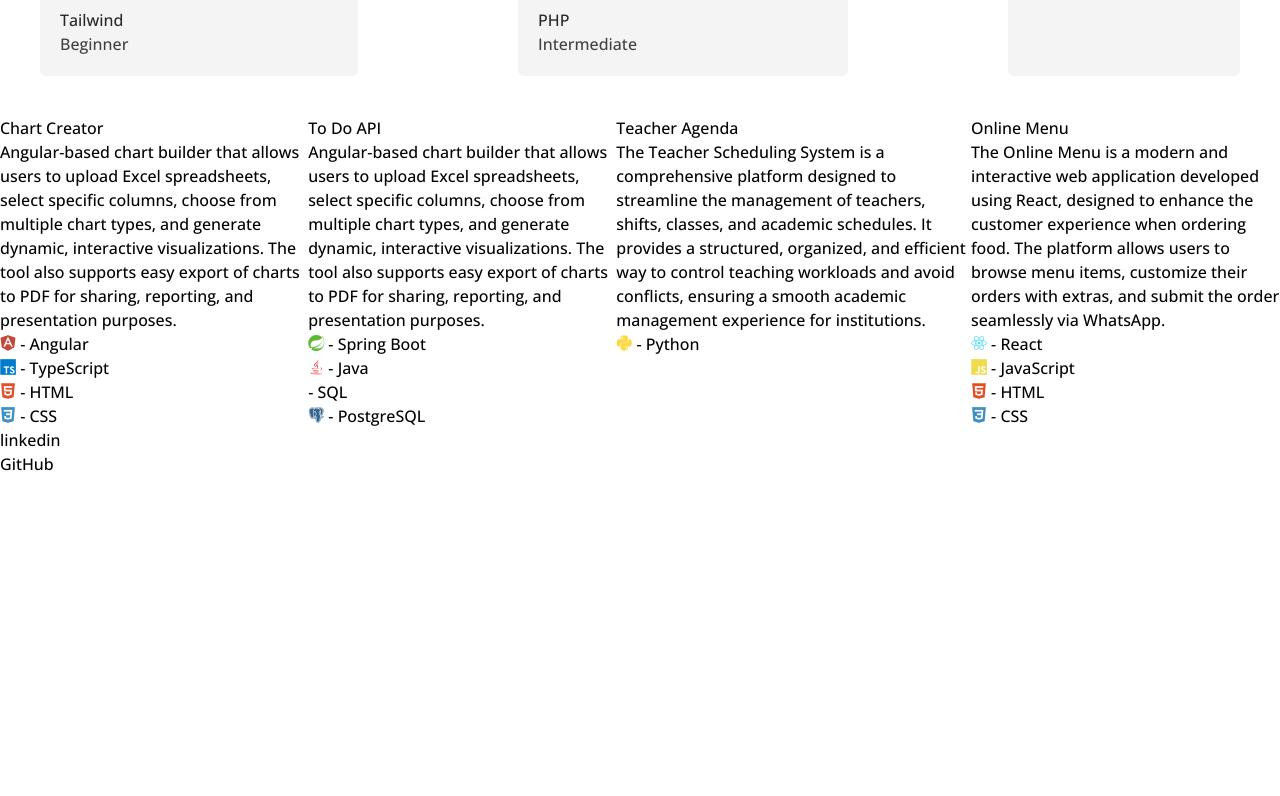
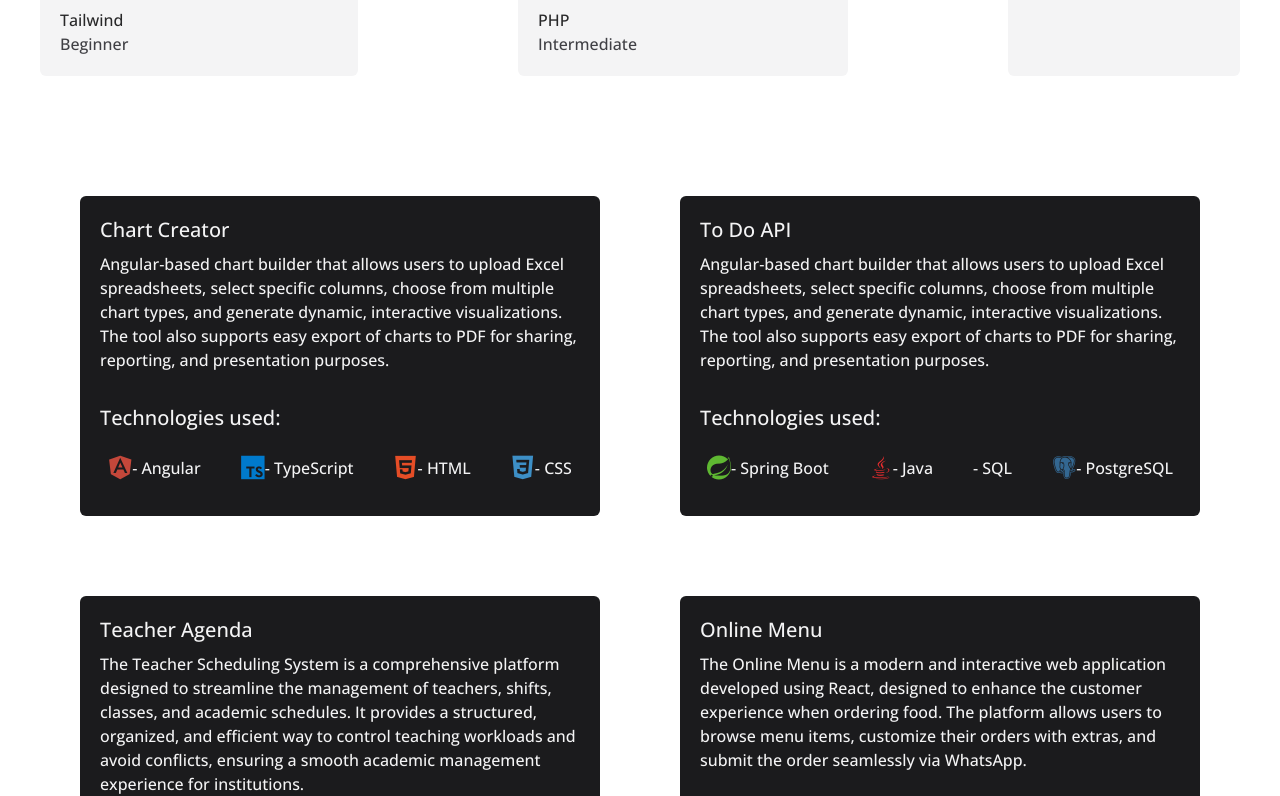
Before and after one commit to JP-Soares/new-portifolio, a React (Create React App) app: page / in a window 1280 px wide. Shown: the part 1087-1883 px from the top of the page. Before the commit the page ends 1563 px from the top, so only its background shows below. Built offline with nearby package versions, Linux system fonts and the light colour scheme; some icons are missing; a web font is replaced by a local one.

Commit message:
adjusting projects section

```diff
--- a/src/sections/projects.tsx
+++ b/src/sections/projects.tsx
@@ -18,16 +18,21 @@ export default function Projects(){
     const data: Project[] = ProjectsData;
 
     return(
-        <div>
-            <div className="flex">
+        <div className="p-10">
+            <div className="flex p-10 grid grid-cols-2 justify-center gap-20">
                 {data.map((projects)=>
-                    <div key={projects.name}>
-                        <h2>{projects.name}</h2>
-                        <p>{projects.description}</p>
-                        <div>
-                            <ul>
+                    <div key={projects.name} className="w-lg h-80 bg-woodsmoke-900 rounded-md p-5">
+                        <h2 className="text-xl text-woodsmoke-100">{projects.name}</h2>
+                        <p className="relative top-2 text-woodsmoke-100">{projects.description}</p>
+                        <div className="relative top-10">
+                            <h2 className="text-xl text-woodsmoke-100">Technologies used:</h2>
+                            <ul className="flex relative top-5 gap-10 items-center
+                            justify-center text-woodsmoke-100">
                                 {projects.tecnologies.map((tec)=>
-                                    <li><i className={tec.icon}></i> - {tec.name}</li>
+                                    <li className="flex items-center">
+                                        <i className={`${tec.icon} text-2xl`}></i>
+                                        <span> - {tec.name}</span>
+                                    </li>
                                 )}
                             </ul>
                         </div>
```
